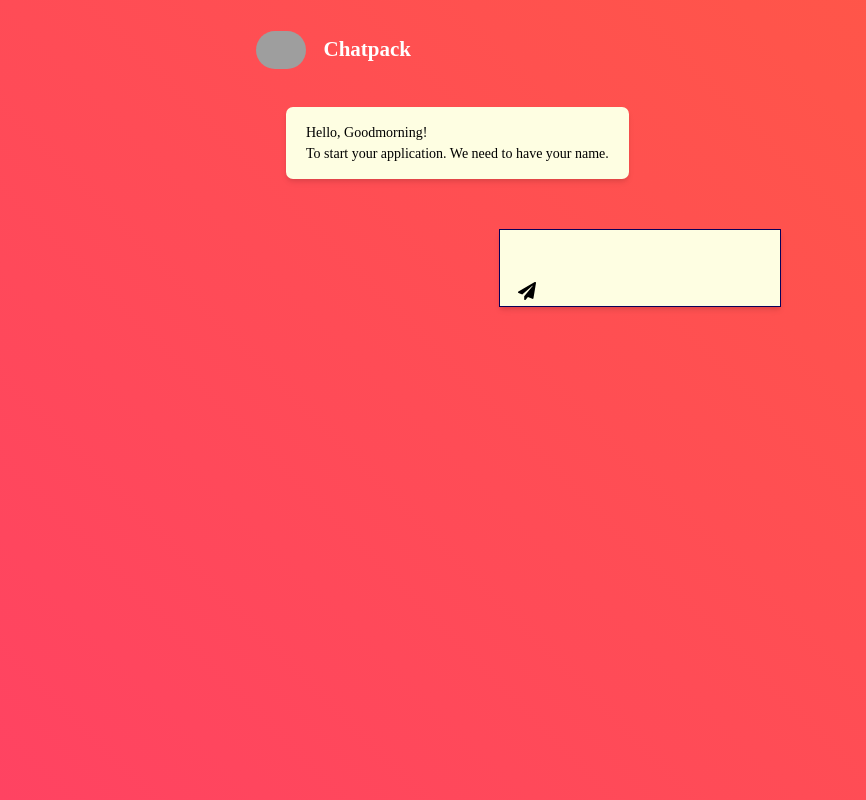
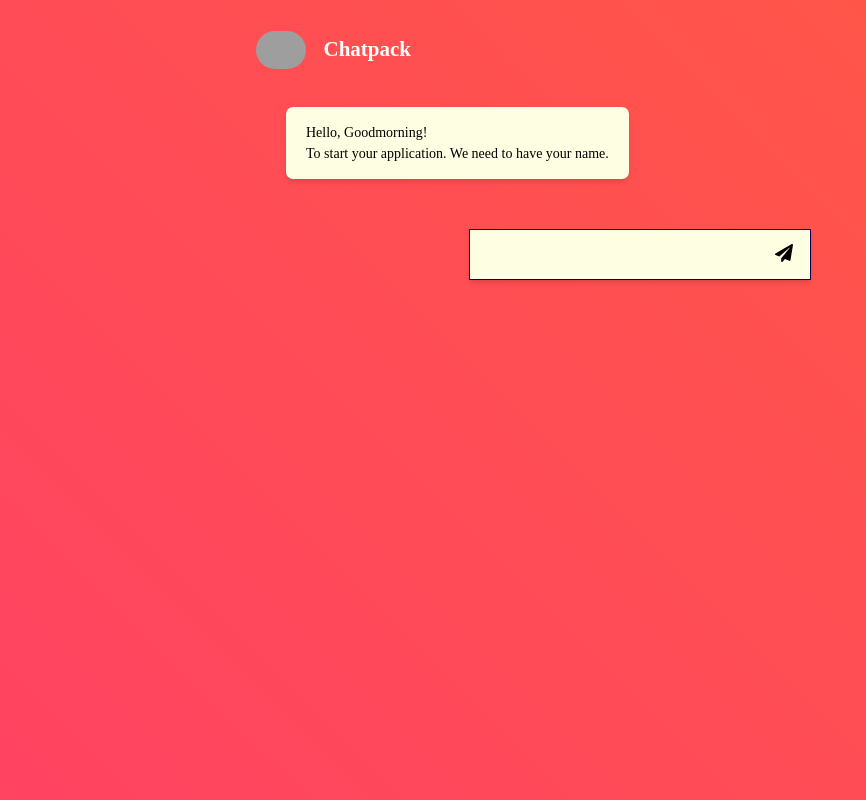
Before and after one commit to dinndev/web-bot, a React (Create React App) app: page / in a window 1280 px wide. Shown: the whole page, without its empty margins (0-866 px from the left). Built offline with nearby package versions, Linux system fonts and the light colour scheme; grey boxes are pictures that could not be loaded; a web font is replaced by a local one.

Commit message:
add add_message function

```diff
--- /dev/null
+++ b/src/actions/messages.ts
@@ -0,0 +1,19 @@
+class MessagesController {
+
+    all: any[]
+    adder: any
+
+    constructor(props: any) {
+        this.all = props.messages
+        this.adder = props.addMessage
+    }
+
+
+    addMessage(arg: any) {
+        this.all.push({ text: arg })
+        this.adder(this.all)
+    }
+
+}
+
+export default MessagesController
--- a/src/components/Chatpack.tsx
+++ b/src/components/Chatpack.tsx
@@ -1,6 +1,7 @@
 import React from 'react'
 import Header from './Header'
 import Messages from './Messages'
+import MessagesController from '../actions/messages'
 
 const sampleProps = {
     messages: [
@@ -11,7 +12,7 @@ const sampleProps = {
             action: "text-input"
         }
     ],
-    bot_attributes: {
+    botAttributes: {
         header: {
             title: "Chatpack",
             logo: "https://media-exp1.licdn.com/dms/image/C510BAQH-MR5_1PDQBA/company-logo_200_200/0?e=1595462400&v=beta&t=aMMvSAGBzv-vLIJNfVLV8SwTADKeAWG6ZunXJlNjHsI"
@@ -23,20 +24,40 @@ const sampleProps = {
 }
 
 
-class Chatpack extends React.Component<Props> {
+interface State {
+    botAttributes: any
+    messages: any[]
+}
 
-    state: State = {
+class Chatpack extends React.Component<any> {
 
+    messages: any
+    state: State
+
+    constructor(props: any) {
+        super(props)
+
+        this.state = {
+            messages: sampleProps.messages,
+            botAttributes: sampleProps.botAttributes
+        }
+
+        this.messages = new MessagesController({ addMessage: this.addMessage, messages: sampleProps.messages })
+    }
+
+    public addMessage = (arg: any[]) => {
+        // this.messages = arg
+        this.setState({
+            messages: arg
+        })
+        // console.log(arg)
     }
 
     render() {
-
-
-        console.log(this.props)
         return (
             <div className="chatpack__container h-screen w-full" style={this.props.styles}>
-                <Header {...sampleProps.bot_attributes.header} />
-                <Messages {...sampleProps} />
+                <Header {...this.state.botAttributes.header} />
+                <Messages messages={this.messages} botAttributes={this.state.botAttributes} />
             </div>
         )
     }
--- a/src/components/MessageBubble.tsx
+++ b/src/components/MessageBubble.tsx
@@ -2,28 +2,23 @@ import React from 'react'
 import MessageInputField from './MessageInputField'
 
 
-class MessageBubble extends React.Component<Props> {
+class MessageBubble extends React.Component<any> {
 
     state = {
         action: this.props.action,
         text: this.props.text
     }
 
-    componentDidMount() {
-
-    }
-
     message() {
         const { action } = this.state
 
-
         switch (action) {
             case "text-input":
-                return <MessageInputField type="text" />
+                return <MessageInputField type="text" messagesController={this.props.messagesController} />
             default:
                 return (
                     <div className="chatpack__message_bubble shadow-md my-2 rounded-lg">
-                        {this.props.text}
+                        {this.state.text}
                     </div >
                 )
         }
--- a/src/components/MessageInputField.tsx
+++ b/src/components/MessageInputField.tsx
@@ -1,12 +1,14 @@
 import React, { useState } from 'react'
 import { FontAwesomeIcon } from '@fortawesome/react-fontawesome'
 import { Editor, EditorState } from 'draft-js';
+import 'draft-js/dist/Draft.css';
 
 
 class MessageInputField extends React.Component<any> {
 
     state = {
-        editorState: EditorState.createEmpty()
+        editorState: EditorState.createEmpty(),
+        placeholder: this.props.placeholder
     }
 
     onChange = (editorState: any) => {
@@ -14,20 +16,18 @@ class MessageInputField extends React.Component<any> {
     }
 
     handleSendUserInput(val: any) {
-        if (!val) return
-        console.log(val)
+        let result: string = val.getPlainText('\u0001')
+        this.props.messagesController.addMessage(result)
     }
     // className="chatpack__input__field py-4 px-5 text-center"
     render() {
         return (
-            <div className="chatpack__input__container flex justify-center shadow-md">
-                <div className="chatpack__input__field py-4 px-5 text-center">
-                    <Editor editorState={this.state.editorState} onChange={this.onChange} />
+            <div className="chatpack__input__container flex shadow-md items-center">
+                <div className="chatpack__input__field py-4 px-5">
+                    <Editor editorState={this.state.editorState} placeholder={this.state.placeholder} onChange={this.onChange} />
                 </div>
 
-                {/* <textarea className="chatpack__input__field py-4 px-5 text-center" ></textarea> */}
-                {/* // <input hidden type={type} value={inputValue} onChange={(e) => setInputValue(e.target.value)} /> */}
-                <button className="chatpack__input__send px-5" onClick={() => this.handleSendUserInput(this.state.editorState)}>
+                <button className="chatpack__input__send ml-2 px-5 block" onClick={() => this.handleSendUserInput(this.state.editorState.getCurrentContent())}>
                     <FontAwesomeIcon icon="paper-plane" />
                 </button>
 
--- a/src/components/Messages.tsx
+++ b/src/components/Messages.tsx
@@ -4,11 +4,12 @@ import MessageBubble from './MessageBubble'
 import { returnError } from '../utils'
 
 const Messages = (props: any) => {
-    let messages = props.messages
-    let messageStyles = props.bot_attributes.messageStyles
+
+    let messages = props.messages.all
+    let messageStyles = props.botAttributes.messageStyles
     let result: any = []
     for (let message of messages) {
-        result.push(<MessageBubble key={messages.indexOf(message)} {...message} messageStyles={messageStyles} />)
+        result.push(<MessageBubble key={messages.indexOf(message)} addMessage={props.addMessage} {...message} messagesController={props.messages} messageStyles={messageStyles} />)
     }
 
     return (
--- a/src/index.scss
+++ b/src/index.scss
@@ -36,21 +36,12 @@ body, html {
         width: max-content;
         margin: 50px auto 100px;
         position: relative;
-        display: block;
         background-color: $offwhite;
         border: 1.5px solid $darkblue;
     }
 
     .chatpack__input__field {
-        max-width: 280px;
         width: 280px;
-        outline: none;
-        background: transparent;
-        word-break: break-word;
-        white-space: pre-wrap;
-        overflow-y: auto;
-        overflow-x: hidden;
-        resize: none;
     }
 
     .chatpack__input__send {
```
